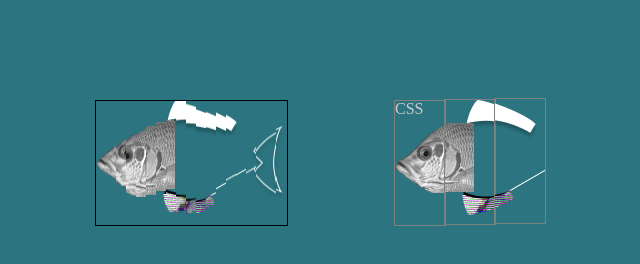
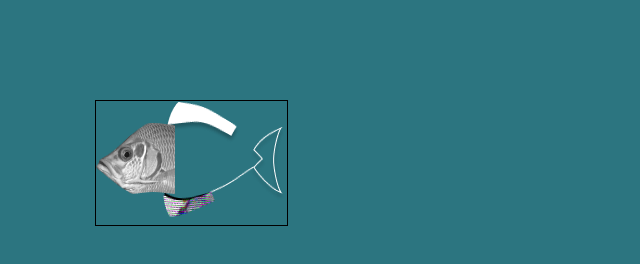
Before and after one commit to westerovs/Glitch.js, a plain HTML site: page index.html in a window 1280 px wide. Shown: the whole page, without its empty margins (5-645 px from the left). Drawn offline with Linux system fonts and the light colour scheme.

Commit message:
fish is colbasit

```diff
--- a/css/style.css
+++ b/css/style.css
@@ -21,22 +21,6 @@ body {
   left: 100px;
 }
 
-.fish {
-  position: absolute;
-  top: 100px;
-  left: 400px;
-}
-
-.fish__item {
-  position: absolute;
-  width: 50px;
-  height: 124px;
-  background-image: url(../fish.png);
-  background-repeat: no-repeat;
-  outline: 1px solid gray;
-}
-
-
 #canvas::before,
 .fish::before {
   content: "CSS";
--- a/index.html
+++ b/index.html
@@ -11,12 +11,6 @@
 
 <body>
 
-  <div class="fish" width="300" hieght="150">
-    <div class="fish__item"></div>
-    <div class="fish__item"></div>
-    <div class="fish__item"></div>
-  </div>
-
   <canvas id="canvas" width="191" height="124"></canvas>
 
   <script src="js/index.js"></script>
--- a/js/index.js
+++ b/js/index.js
@@ -10,92 +10,43 @@
     height	Необязательный параметр. Применяемая высота изображения (можно растянуть или сжать изображение)
 */
 
+
+
 const canvas = document.querySelector('canvas');
 const ctx = canvas.getContext('2d')
 const canvasWidth = canvas.width;
 const canvasHeight = canvas.height;
 
+const AMPLITUDE = 1;
+
+let offsetX = 2;
+let imgSliceWidth = 2;
+let currentAnimationTime = 0;
+
 const fish = new Image();
 fish.src = 'fish.png'
 
-const amplitude = 4;
-let currentAnimationTime = 0;
-
-
 function runAnimate() {
     currentAnimationTime += 0.30;
-    let verticalSync = 0
 
     ctx.clearRect(0, 0, canvasWidth, canvasHeight)
-    //             img  sx                      sy                            swidth     sheight    x   y  width    height
-    ctx.drawImage(fish, 0, (Math.sin(currentAnimationTime - 0) * amplitude), 10, canvasHeight, 0, 0, 10, canvasHeight)
-    ctx.drawImage(fish, 10, (Math.sin(currentAnimationTime - 1) * amplitude), 10, canvasHeight, 10, 0, 10, canvasHeight)
-    ctx.drawImage(fish, 20, (Math.sin(currentAnimationTime - 2) * amplitude), 10, canvasHeight, 20, 0, 10, canvasHeight)
-    ctx.drawImage(fish, 30, (Math.sin(currentAnimationTime - 3) * amplitude), 10, canvasHeight, 30, 0, 10, canvasHeight)
-    ctx.drawImage(fish, 40, (Math.sin(currentAnimationTime - 4) * amplitude), 10, canvasHeight, 40, 0, 10, canvasHeight)
-    ctx.drawImage(fish, 50, (Math.sin(currentAnimationTime - 5) * amplitude), 10, canvasHeight, 50, 0, 10, canvasHeight)
-    ctx.drawImage(fish, 60, (Math.sin(currentAnimationTime - 6) * amplitude), 10, canvasHeight, 60, 0, 10, canvasHeight)
-    ctx.drawImage(fish, 70, (Math.sin(currentAnimationTime - 7) * amplitude), 10, canvasHeight, 70, 0, 10, canvasHeight)
-    ctx.drawImage(fish, 80, (Math.sin(currentAnimationTime - 8) * amplitude), 10, canvasHeight, 80, 0, 10, canvasHeight)
-    ctx.drawImage(fish, 90, (Math.sin(currentAnimationTime - 9) * amplitude), 10, canvasHeight, 90, 0, 10, canvasHeight)
-    ctx.drawImage(fish, 100, (Math.sin(currentAnimationTime - 10) * amplitude), 10, canvasHeight, 100, 0, 10, canvasHeight)
-    ctx.drawImage(fish, 110, (Math.sin(currentAnimationTime - 11) * amplitude), 10, canvasHeight, 110, 0, 10, canvasHeight)
-    ctx.drawImage(fish, 120, (Math.sin(currentAnimationTime - 12) * amplitude), 10, canvasHeight, 120, 0, 10, canvasHeight)
-    ctx.drawImage(fish, 130, (Math.sin(currentAnimationTime - 13) * amplitude), 10, canvasHeight, 130, 0, 10, canvasHeight)
-    ctx.drawImage(fish, 140, (Math.sin(currentAnimationTime - 14) * amplitude), 10, canvasHeight, 140, 0, 10, canvasHeight)
-    ctx.drawImage(fish, 150, (Math.sin(currentAnimationTime - 15) * amplitude), 10, canvasHeight, 150, 0, 10, canvasHeight)
-    ctx.drawImage(fish, 160, (Math.sin(currentAnimationTime - 16) * amplitude), 10, canvasHeight, 160, 0, 10, canvasHeight)
-    ctx.drawImage(fish, 170, (Math.sin(currentAnimationTime - 17) * amplitude), 10, canvasHeight, 170, 0, 10, canvasHeight)
-    ctx.drawImage(fish, 180, (Math.sin(currentAnimationTime - 18) * amplitude), 10, canvasHeight, 180, 0, 10, canvasHeight)
-    ctx.drawImage(fish, 190, (Math.sin(currentAnimationTime - 19) * amplitude), 10, canvasHeight, 190, 0, 10, canvasHeight)
 
-    // for (let i = 1; i <= 3; i++) {
+    for (let i = 0; i <= 100; i++) {
+        ctx.drawImage(
+            fish,
+            offsetX * i,
+            (Math.sin(currentAnimationTime - (i / 4) ) * AMPLITUDE),
+            imgSliceWidth,
+            canvasHeight,
+            offsetX * i,
+            0,
+            imgSliceWidth,
+            canvasHeight
+        )
+    }
 
-    // }
     requestAnimationFrame(runAnimate);
 }
 
 // запуск
 fish.addEventListener('load', runAnimate)
-
-
-
-
-// ======================================================================
-// ============================= CSS ====================================
-// ======================================================================
-
-
-
-// функция y = sin(x), для любого значения x, возвращает значения, находящиеся в диапазоне от -1 до 1.
-// В результате, значения, которые мы назначаем cy, будут находиться в диапазоне от centreY - 1 до centreY + 1
-// Операция умножения функции на константу называют масштабированием.
-
-// на CSS
-function fishInCss() {
-    const fish__items = document.querySelectorAll('.fish__item');
-    const amplitude = 1;
-    let currentAnimationTime = 0;
-
-    function runAnimate() {
-        currentAnimationTime += 0.090;
-        let verticalSync = 0
-        let offset = 0;
-        let backgroundPositionX = 0
-
-        fish__items.forEach(item => {
-            item.style.left = `${offset}px`;
-            item.style.backgroundPositionX = `${backgroundPositionX}px`
-
-            item.style.top = `${(Math.sin(currentAnimationTime - verticalSync) * amplitude)}px`;
-            verticalSync--
-            offset += 50
-            backgroundPositionX -= 50
-        })
-
-        requestAnimationFrame(runAnimate);
-    }
-
-    runAnimate();
-}
-fishInCss()
```
